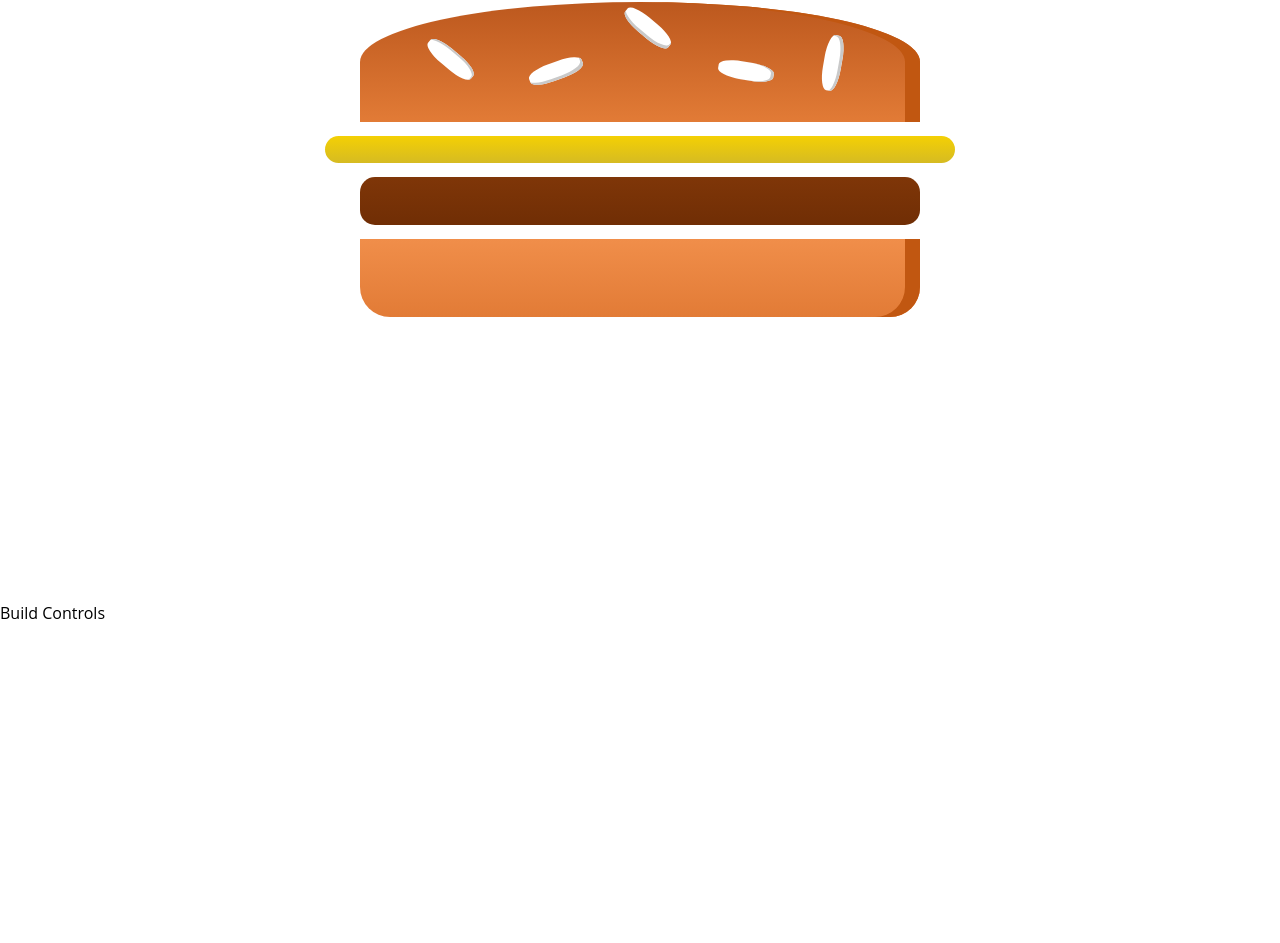
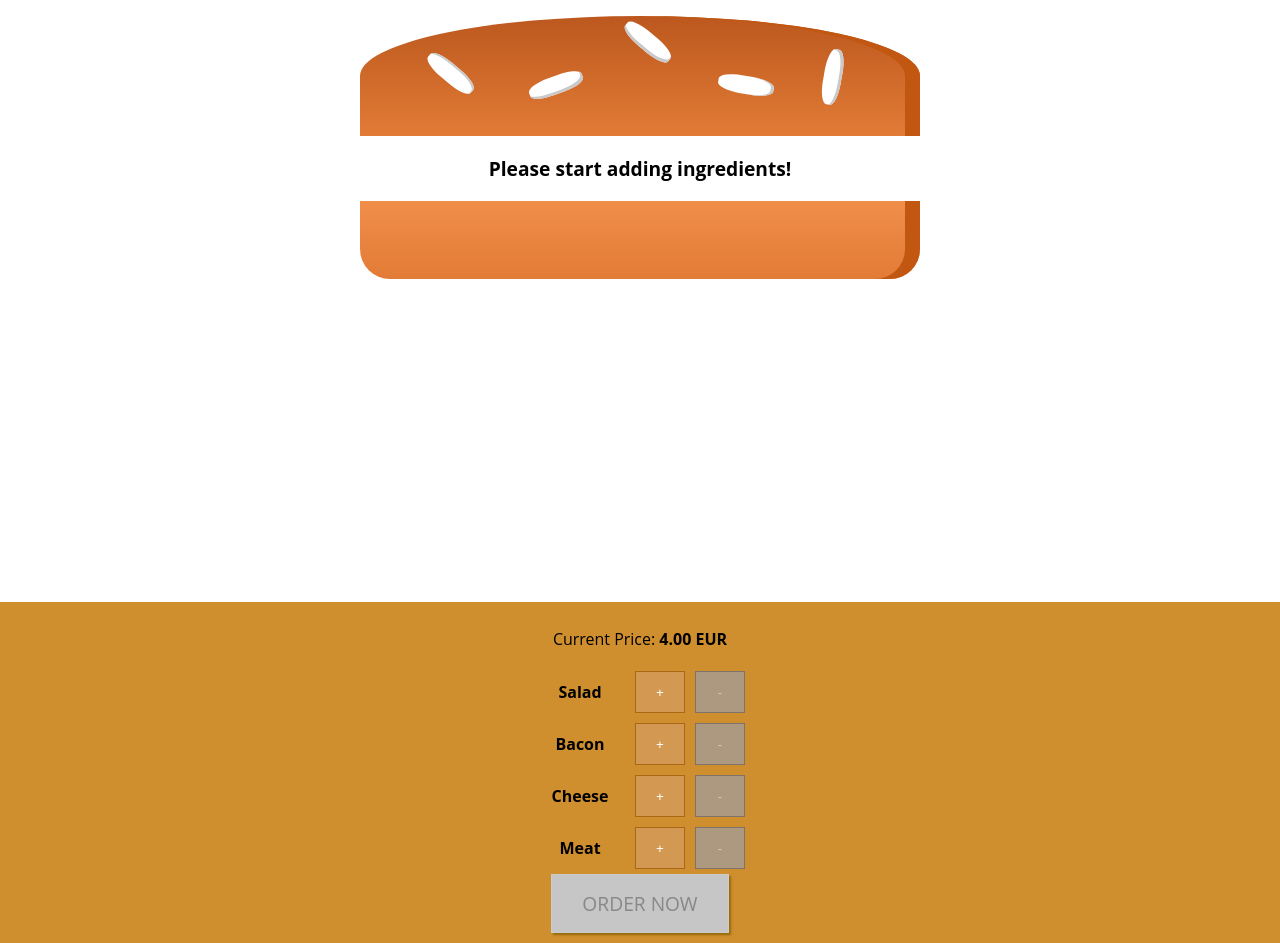
Before and after one commit to szelares/burger-builder, a React app: page / in a window 1280 px wide. Shown: the part 36-979 px from the top of the page. Before the commit the page ends 800 px from the top, so only its background shows below. Built offline with nearby package versions, Linux system fonts and the light colour scheme.

Commit message:
added ingredients controls and modal with order summary

```diff
--- /dev/null
+++ b/src/components/Burger/BuildControls/BuildControl/BuildControl.js
@@ -0,0 +1,20 @@
+import React from "react";
+import classes from "./BuildControl.module.css";
+
+const buildControl = props => (
+  <div className={classes.BuildControl}>
+    <div className={classes.Label}>{props.label}</div>
+    <button onClick={props.added} className={classes.Less}>
+      +
+    </button>
+    <button
+      onClick={props.removed}
+      className={classes.More}
+      disabled={props.disabled}
+    >
+      -
+    </button>
+  </div>
+);
+
+export default buildControl;
--- /dev/null
+++ b/src/components/Burger/BuildControls/BuildControl/BuildControl.module.css
@@ -0,0 +1,55 @@
+.BuildControl {
+  display: flex;
+  margin: 5px 0;
+}
+
+.BuildControl button {
+  display: block;
+  padding: 5px;
+  margin: 0 5px;
+  width: 50px;
+  border: 1px solid #aa6817;
+  outline: none;
+  cursor: pointer;
+}
+
+.BuildControl button:disabled {
+  background-color: #ac9980;
+  border: 1px solid #7e7365;
+  color: #ccc;
+  cursor: default;
+}
+
+.BuildControl button:hover:disabled {
+  background-color: #ac9980;
+  color: #ccc;
+  cursor: not-allowed;
+}
+
+.Label {
+  padding: 10px;
+  font-weight: bold;
+  width: 80px;
+}
+
+.BuildControl .Less {
+  background-color: #d39952;
+  color: white;
+}
+
+.BuildControl .More {
+  background-color: #8f5e1e;
+  color: white;
+}
+
+.BuildControl .Less:hover,
+.BuildControl .Less:active {
+  background-color: #daa972;
+  color: white;
+}
+
+.BuildControl .More:hover,
+.BuildControl .More:active {
+  background-color: #99703f;
+  color: white;
+}
--- /dev/null
+++ b/src/components/Burger/BuildControls/BuildControls.js
@@ -0,0 +1,36 @@
+import React from "react";
+import classes from "./BuildControls.module.css";
+import BuildControl from "./BuildControl/BuildControl";
+
+const controls = [
+  { label: "Salad", type: "salad" },
+  { label: "Bacon", type: "bacon" },
+  { label: "Cheese", type: "cheese" },
+  { label: "Meat", type: "meat" }
+];
+
+const buildControls = props => (
+  <div className={classes.BuildControls}>
+    <p>
+      Current Price: <strong>{props.price.toFixed(2)} EUR</strong>
+    </p>
+    {controls.map(ctrl => (
+      <BuildControl
+        key={ctrl.label}
+        label={ctrl.label}
+        added={() => props.addItem(ctrl.type)}
+        removed={() => props.removeItem(ctrl.type)}
+        disabled={props.disabled[ctrl.type]}
+      />
+    ))}
+    <button
+      className={classes.OrderButton}
+      onClick={props.ordered}
+      disabled={!props.purchasable}
+    >
+      ORDER NOW
+    </button>
+  </div>
+);
+
+export default buildControls;
--- /dev/null
+++ b/src/components/Burger/BuildControls/BuildControls.module.css
@@ -0,0 +1,53 @@
+.BuildControls {
+  width: 100%;
+  background-color: #cf8f2e;
+  display: flex;
+  flex-flow: column;
+  justify-content: space-between;
+  align-items: center;
+  text-align: center;
+  box-shadow: 0 2px 1px #ccc;
+  margin: auto;
+  padding: 10px 0;
+}
+.OrderButton {
+  background-color: #dad735;
+  outline: none;
+  cursor: pointer;
+  border: 1px solid #966909;
+  color: #966909;
+  font-family: inherit;
+  font-size: 1.2em;
+  padding: 15px 30px;
+  box-shadow: 2px 2px 2px #966909;
+}
+
+.OrderButton:hover,
+.OrderButton:active {
+  background-color: #a0db41;
+  border: 1px solid #966909;
+  color: #966909;
+}
+
+.OrderButton:disabled {
+  background-color: #c7c6c6;
+  cursor: not-allowed;
+  border: 1px solid #ccc;
+  color: #888888;
+}
+
+.OrderButton:not(:disabled) {
+  animation: enable 0.3s linear;
+}
+
+@keyframes enable {
+  0% {
+    transform: scale(1);
+  }
+  60% {
+    transform: scale(1.1);
+  }
+  100% {
+    transform: scale(1);
+  }
+}
--- a/src/components/Burger/Burger.js
+++ b/src/components/Burger/Burger.js
@@ -3,6 +3,12 @@ import classes from "./Burger.module.css";
 import BurgerIngredient from "./BurgerIngredient/BurgerIngredient";
 
 const burger = props => {
+  console.log(
+    "[burger] props",
+    Object.keys(props.ingredients).map(key => [
+      ...Array(props.ingredients[key])
+    ])
+  );
   let transformedIngredients = Object.keys(props.ingredients)
     .map(igKey => {
       return [...Array(props.ingredients[igKey])].map((_, i) => {
@@ -15,7 +21,7 @@ const burger = props => {
   if (transformedIngredients.length === 0) {
     transformedIngredients = <p>Please start adding ingredients!</p>;
   }
-  console.log(transformedIngredients);
+
   return (
     <div className={classes.Burger}>
       <BurgerIngredient type="bread-top" />
--- a/src/components/Burger/Burger.module.css
+++ b/src/components/Burger/Burger.module.css
@@ -2,7 +2,7 @@
   width: 100%;
   margin: auto;
   height: 250px;
-  /* overflow: scroll; */
+  overflow-y: auto;
   text-align: center;
   font-weight: bold;
   font-size: 1.2rem;
--- /dev/null
+++ b/src/components/Burger/OrderSummary/OrderSummary.js
@@ -0,0 +1,23 @@
+import React from "react";
+import Aux from "../../../setup-hoc/Auxiliary";
+
+const orderSummary = props => {
+  const ingredientSum = Object.keys(props.ingredients).map(igKey => {
+    return (
+      <li key={igKey}>
+        <span style={{ textTransform: "capitalize" }}>{igKey}</span>:{" "}
+        {props.ingredients[igKey]}
+      </li>
+    );
+  });
+  return (
+    <Aux>
+      <h3>Your order</h3>
+      <p>A delicious burger withthe following ingredients:</p>
+      <ul>{ingredientSum}</ul>
+      <p>Continue to checkout?</p>
+    </Aux>
+  );
+};
+
+export default orderSummary;
--- /dev/null
+++ b/src/components/UI/Modal/Modal.js
@@ -0,0 +1,16 @@
+import React from "react";
+import classes from "./Modal.module.css";
+
+const modal = props => (
+  <div
+    className={classes.Modal}
+    style={{
+      transform: props.show ? "translateY(0)" : "translateY(-100vh)",
+      opacity: props.show ? "1" : "0"
+    }}
+  >
+    {props.children}
+  </div>
+);
+
+export default modal;
--- /dev/null
+++ b/src/components/UI/Modal/Modal.module.css
@@ -0,0 +1,20 @@
+.Modal {
+  position: fixed;
+  z-index: 500;
+  background-color: white;
+  width: 70%;
+  border: 1px solid #ccc;
+  box-shadow: 1px 1px 1px black;
+  padding: 16px;
+  left: 15%;
+  top: 30%;
+  box-sizing: border-box;
+  transition: all 0.3s ease-out;
+}
+
+@media (min-width: 600px) {
+  .Modal {
+    width: 500px;
+    left: calc(50% - 250px);
+  }
+}
--- a/src/containers/BurgerBuilder/BurgerBuilder.js
+++ b/src/containers/BurgerBuilder/BurgerBuilder.js
@@ -1,21 +1,97 @@
 import React from "react";
 import Aux from "../../setup-hoc/Auxiliary";
 import Burger from "../../components/Burger/Burger";
+import BuildControls from "../../components/Burger/BuildControls/BuildControls";
+import Modal from "../../components/UI/Modal/Modal";
+import OrderSummary from "../../components/Burger/OrderSummary/OrderSummary";
+
+const INGREDIENT_PRICES = {
+  salad: 1,
+  cheese: 1.5,
+  bacon: 1.8,
+  meat: 2.2
+};
 
 class BurgerBuider extends React.Component {
   state = {
     ingredients: {
       salad: 0,
-      cheese: 1,
       bacon: 0,
-      meat: 1
+      cheese: 0,
+      meat: 0
+    },
+    purchasable: false,
+    purchasing: false,
+    totalPrice: 4
+  };
+
+  updatePurchaseState = ingredients => {
+    const sum = Object.keys(ingredients)
+      .map(igKey => {
+        return ingredients[igKey];
+      })
+      .reduce((sum, el) => {
+        return sum + el;
+      }, 0);
+    this.setState({ purchasable: sum > 0 });
+  };
+  purchaseHandler = () => {
+    this.setState({ purchasing: true });
+  };
+  addItemHandler = type => {
+    const oldCount = this.state.ingredients[type];
+    const updatedCount = oldCount + 1;
+    const updatedItems = { ...this.state.ingredients };
+    updatedItems[type] = updatedCount;
+    const priceAddition = INGREDIENT_PRICES[type];
+    const oldPrice = this.state.totalPrice;
+    const newPrice = oldPrice + priceAddition;
+    this.setState({
+      totalPrice: newPrice,
+      ingredients: updatedItems
+    });
+    this.updatePurchaseState(updatedItems);
+  };
+  removeItemHandler = type => {
+    const oldCount = this.state.ingredients[type];
+    if (oldCount <= 0) {
+      return;
     }
+    const updatedCount = oldCount - 1;
+    const updatedItems = { ...this.state.ingredients };
+    updatedItems[type] = updatedCount;
+    const priceDeduction = INGREDIENT_PRICES[type];
+    const oldPrice = this.state.totalPrice;
+    const newPrice = oldPrice - priceDeduction;
+    this.setState({
+      totalPrice: newPrice,
+      ingredients: updatedItems
+    });
+    this.updatePurchaseState(updatedItems);
   };
+
   render() {
+    const disabledInfo = {
+      ...this.state.ingredients
+    };
+    for (let key in disabledInfo) {
+      disabledInfo[key] = disabledInfo[key] <= 0;
+    }
+    console.log(disabledInfo);
     return (
       <Aux>
+        <Modal show={this.state.purchasing}>
+          <OrderSummary ingredients={this.state.ingredients} />
+        </Modal>
         <Burger ingredients={this.state.ingredients} />
-        <div>Build Controls</div>
+        <BuildControls
+          addItem={this.addItemHandler}
+          removeItem={this.removeItemHandler}
+          disabled={disabledInfo}
+          purchasable={this.state.purchasable}
+          ordered={this.purchaseHandler}
+          price={this.state.totalPrice}
+        />
       </Aux>
     );
   }
```
Also changed, not shown: src/components/UI/Backdrop/Backdrop.js (added).
